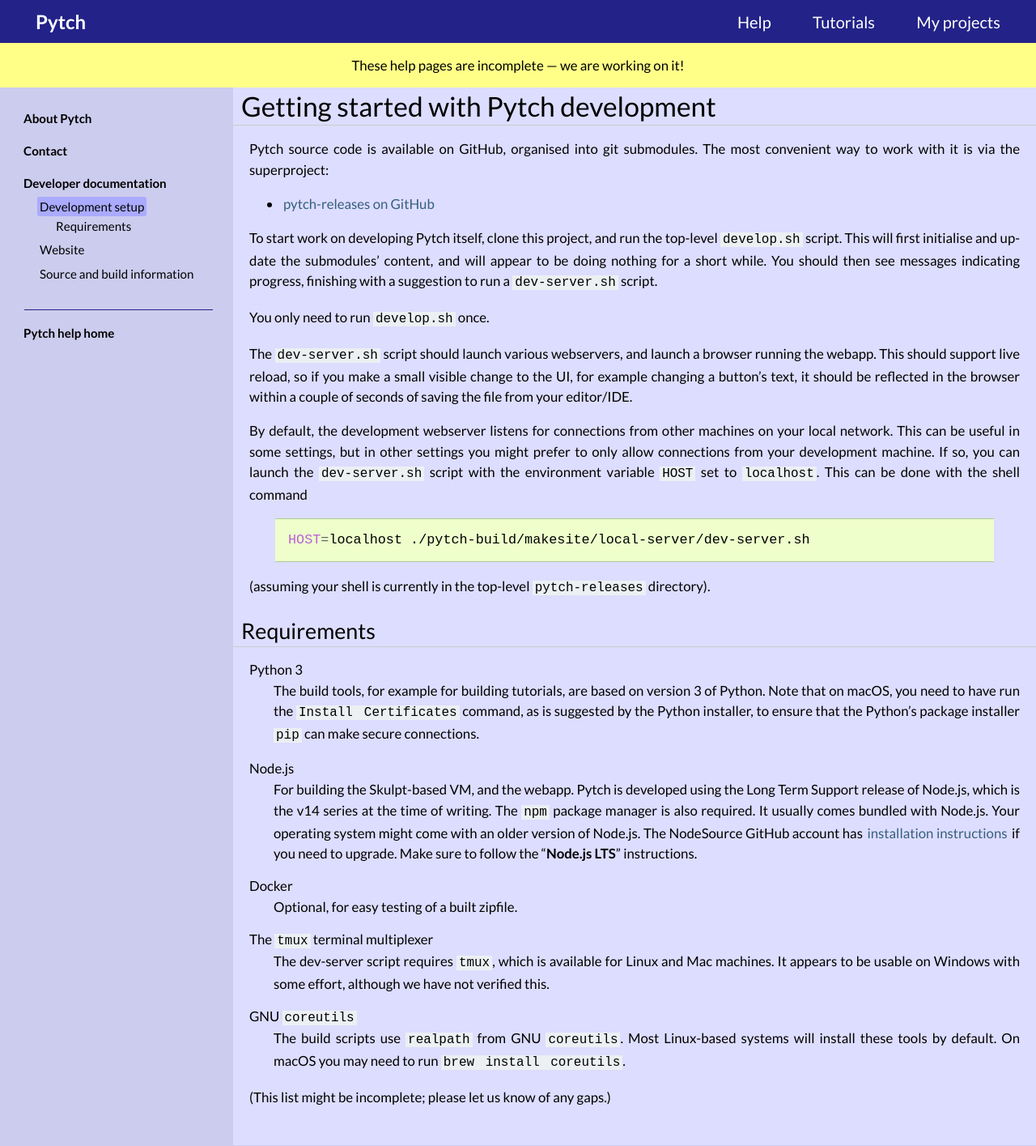
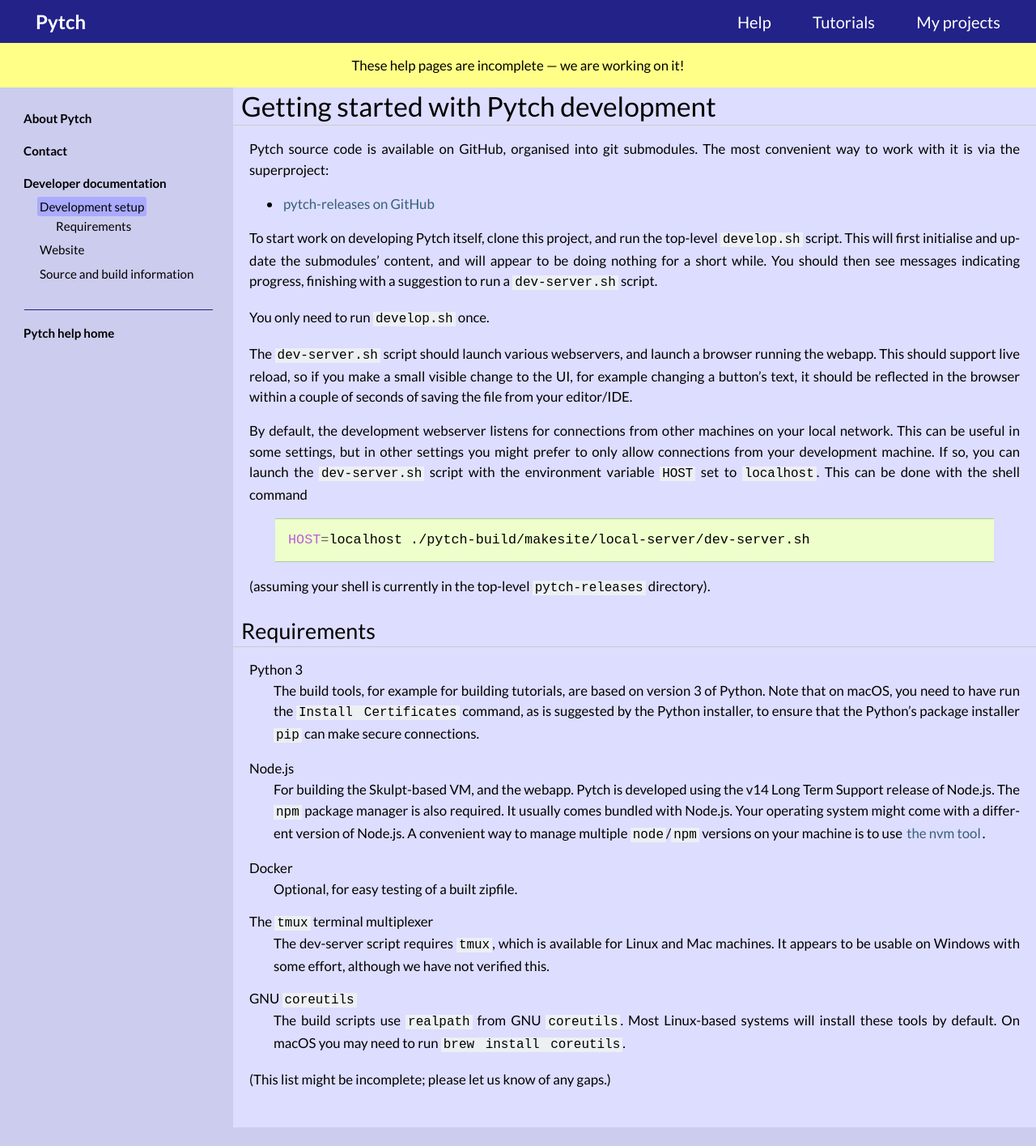
Before and after one commit to pytchlang/pytch-website, a Sphinx documentation site: the page built from source/developer/development-setup.rst, in a window 1280 px wide. Shown: the whole page at 81% size. Built offline with Sphinx 7.4.7, drawn with Linux system fonts in a browser that asks for light colours; pages that are not in the unit, such as notebooks, are missing from menus.

Commit message:
Update description of node/npm requirements

```diff
--- a/source/developer/development-setup.rst
+++ b/source/developer/development-setup.rst
@@ -48,14 +48,12 @@
 
 Node.js
   For building the Skulpt-based VM, and the webapp.  Pytch is
-  developed using the Long Term Support release of Node.js, which is
-  the v14 series at the time of writing.  The ``npm`` package manager
-  is also required.  It usually comes bundled with Node.js.  Your
-  operating system might come with an older version of Node.js.  The
-  NodeSource GitHub account has `installation instructions
-  <https://github.com/nodesource/distributions/blob/master/README.md>`_
-  if you need to upgrade.  Make sure to follow the "**Node.js LTS**"
-  instructions.
+  developed using the v14 Long Term Support release of Node.js.  The
+  ``npm`` package manager is also required.  It usually comes bundled
+  with Node.js.  Your operating system might come with a different
+  version of Node.js.  A convenient way to manage multiple
+  ``node``/``npm`` versions on your machine is to use `the nvm tool
+  <https://github.com/nvm-sh/nvm>`_.
 
 Docker
   Optional, for :ref:`easy testing of a built
```
